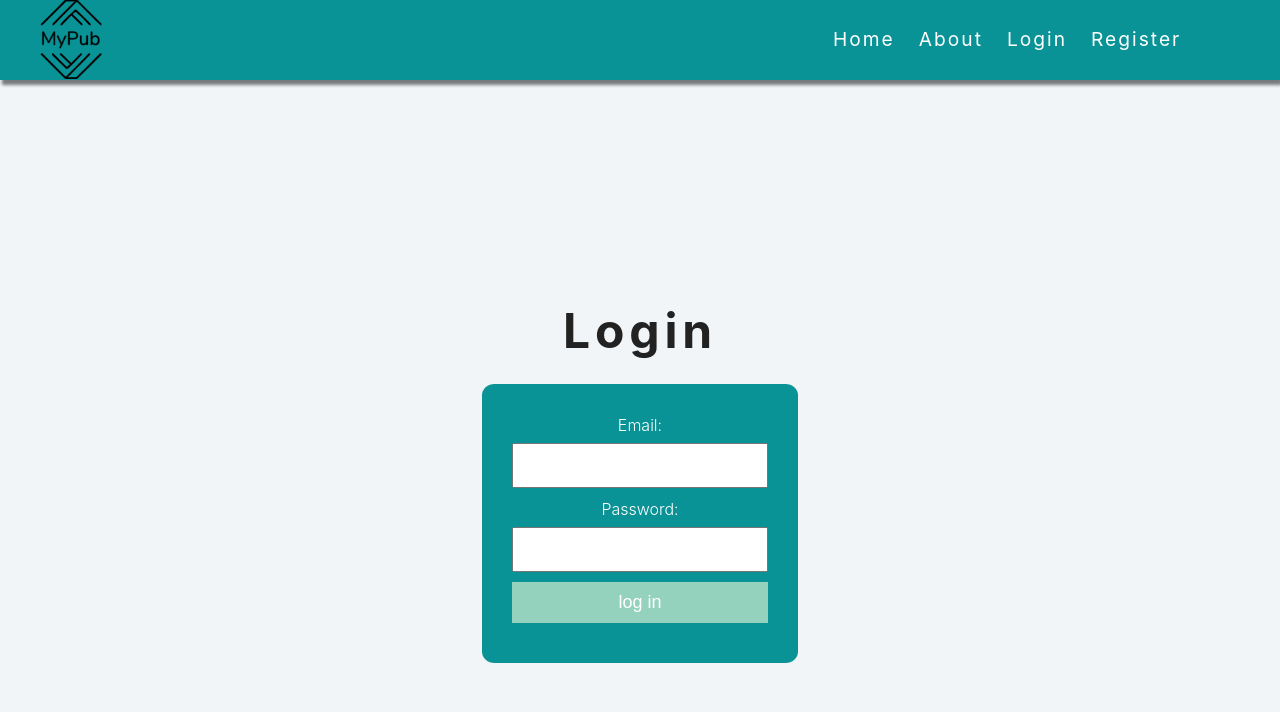
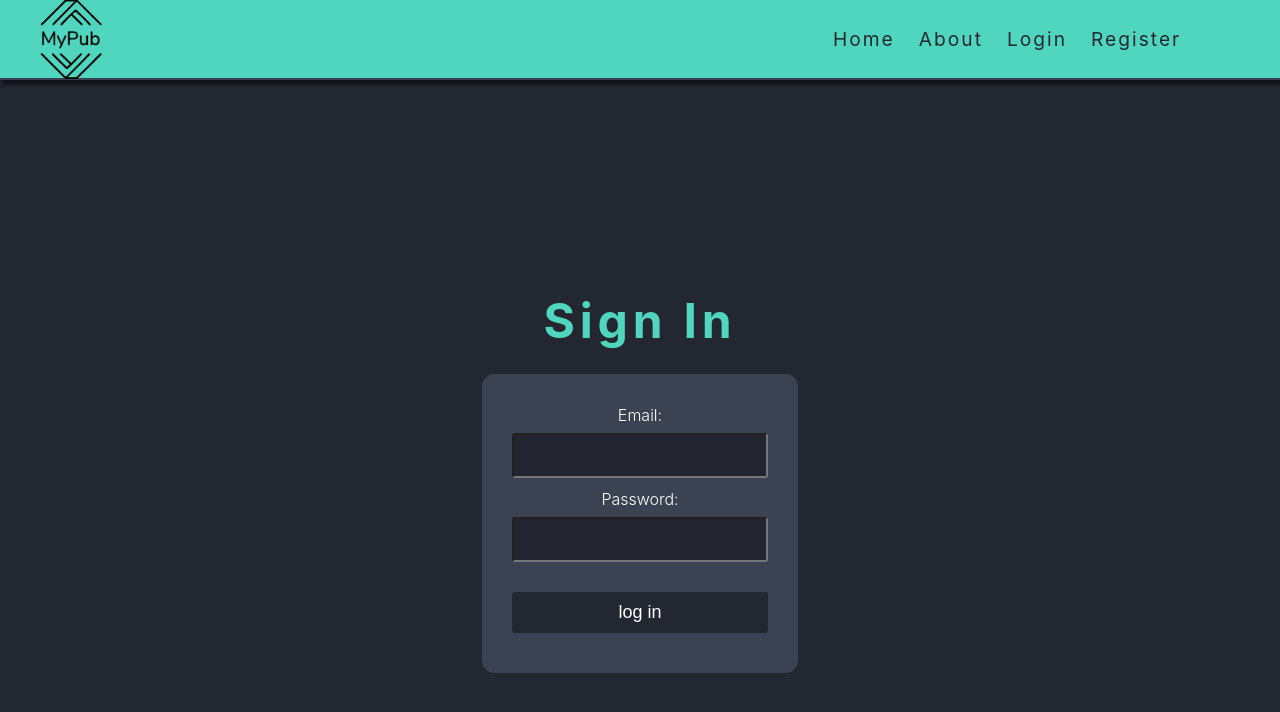
Before and after one commit to Jeff-Derbes/My-Pub, a React (Create React App) app: page /login in a window 1280 px wide. Shown: the top 712 px of the page. Built offline with nearby package versions, Linux system fonts and the light colour scheme; no server answers.

Commit message:
Tweaked some styles

```diff
--- a/src/components/MobileNav.js
+++ b/src/components/MobileNav.js
@@ -11,6 +11,10 @@ const Navbar = () => {
         setActive(!isActive);
     };
 
+    const ToggleNav = () => {
+        setActive('false')
+    }
+
     return (
         <>
             <button className="nav-toggle" onClick={ToggleClass}
@@ -20,16 +24,16 @@ const Navbar = () => {
             <nav className={isActive ? "nav" : "nav hide-nav"}>
                 <ul className="nav__list">
                     <li className={"nav__list"}>
-                        <Link to={"/"} className={"nav__link"}>Home</Link>
-                        <Link to={"/about"} className={"nav__link"}>About</Link>
-                        {!user && <Link to={"/login"} className={"nav__link"}>Login</Link>}
+                        <Link to={"/"} className={"nav__link"} onClick={ToggleNav}>Home</Link>
+                        <Link to={"/about"} className={"nav__link"} onClick={ToggleNav}>About</Link>
+                        {!user && <Link to={"/login"} className={"nav__link"} onClick={ToggleNav}>Login</Link>}
                         {user && (
-                            <Link to={"/"} onClick={logout} className={"nav__link"}>
+                            <Link to={"/"} onClick={logout} className={"nav__link"} onClick={ToggleNav}>
                                 Logout
                             </Link>
                         )}
-                        {!user && <Link to="/signup" className={"nav__link"}>Register</Link>}
-                        {user && <Link to="/favorites" className={"nav__link"}>Favorites</Link>}
+                        {!user && <Link to="/signup" className={"nav__link"} onClick={ToggleNav}>Register</Link>}
+                        {user && <Link to="/favorites" className={"nav__link"} onClick={ToggleNav}>Favorites</Link>}
                     </li>
                 </ul>
             </nav>
--- a/src/index.css
+++ b/src/index.css
@@ -4,16 +4,16 @@ Variables
 ======
 */
 :root {
-    --primaryLightColor: #94d2bd;
-    --primaryColor: #0a9396;
-    --primaryDarkColor: #c02c03;
+    --primaryLightColor: #50d6be;
+    --primaryColor: #3b4252;
+    --primaryDarkColor: #232530;
     --mainWhite: #fff;
     --offWhite: #f7f7f7;
-    --mainBackground: #f1f5f8;
+    --mainBackground: #232731;
     --mainOverlay: rgba(35, 10, 36, 0.4);
     --mainBlack: #222;
-    --mainGrey: #ececec;
-    --darkGrey: #afafaf;
+    --mainGrey: #161b22;
+    --darkGrey: #232530;
     --mainRed: #bd0303;
     --mainTransition: all 0.3s linear;
     --mainSpacing: 0.3rem;
@@ -39,7 +39,7 @@ Global Styles
 body {
     font-family: -apple-system, BlinkMacSystemFont, "Segoe UI", Roboto, Oxygen,
     Ubuntu, Cantarell, "Open Sans", "Helvetica Neue", sans-serif;
-    color: var(--mainBlack);
+    color: var(--mainWhite);
     background: var(--mainBackground);
     line-height: 1.4;
     font-size: 1rem;
@@ -84,7 +84,7 @@ Buttons
 .btn-primary {
     text-transform: uppercase;
     letter-spacing: var(--mainSpacing);
-    color: var(--primaryColor);
+    color: var(--mainWhite);
     border: 2px solid var(--primaryColor);
     padding: 0.45rem 0.8rem;
     display: inline-block;
@@ -96,8 +96,9 @@ Buttons
 }
 
 .btn:hover {
-    background: var(--primaryColor);
-    color: var(--mainWhite);
+    background: var(--primaryLightColor);
+    color: var(--primaryLightColor);
+    border: 1px solid var(--primaryLightColor);
 }
 
 .btn-white {
@@ -118,8 +119,8 @@ Buttons
 }
 
 .btn-primary:hover {
-    background: var(--primaryLightColor);
-    color: var(--primaryColor);
+    background: transparent;
+    color: var(--primaryLightColor);
 }
 
 .btn-block {
@@ -145,7 +146,7 @@ Navbar
 ======
 */
 .navbar {
-    background: var(--primaryColor);
+    background: var(--primaryLightColor);
     height: 5rem;
     display: flex;
     align-items: center;
@@ -177,11 +178,12 @@ Navbar
     font-size: 1.2rem;
     padding: 0.25rem 0.5rem;
     transition: var(--mainTransition);
-    color: white;
+    color: var(--mainBackground);
 }
 
 .nav-links a:hover {
-    color: #f9c74f;
+    transition: all 100ms;
+    border-bottom: 1px solid;
 }
 
 /*Mobile nav*/
@@ -198,7 +200,7 @@ Navbar
     transition: transform 250ms cubic-bezier(0.5, 0, 0.5, 1);
 }
 
-.hide-nav{
+.hide-nav {
     transform: unset;
 }
 
@@ -263,7 +265,7 @@ Navbar
 .hamburger,
 .hamburger::before,
 .hamburger::after {
-    background: var(--mainGrey);
+    background: var(--mainBackground);
     width: 2em;
     height: 3px;
     border-radius: 1em;
@@ -291,18 +293,18 @@ Navbar
     color: #f9c74f;
 }
 
-@media(max-width: 732px){
-    .nav-links{
+@media (max-width: 732px) {
+    .nav-links {
         display: none;
     }
 
-    .hamburger{
+    .hamburger {
         display: block;
     }
 }
 
-@media(min-width: 732px){
-    .nav{
+@media (min-width: 732px) {
+    .nav {
         display: none;
     }
 }
@@ -403,6 +405,7 @@ Cocktail
 
 .cocktail-footer {
     padding: 1.5rem;
+    background-color: var(--mainGrey);
 }
 
 .cocktail-footer h3,
@@ -416,7 +419,7 @@ Cocktail
 }
 
 .cocktail-footer p {
-    color: var(--darkGrey);
+    color: var(--primaryLightColor);
     margin-bottom: 0.5rem;
 }
 
@@ -434,7 +437,7 @@ Form
     width: var(--smallWidth);
     margin: 0 auto;
     max-width: var(--maxWidth);
-    background: var(--mainWhite);
+    background: var(--primaryColor);
     padding: 2rem 2.5rem;
     text-transform: capitalize;
     border-radius: var(--mainBorderRadius);
@@ -446,7 +449,7 @@ Form
     margin-bottom: 1.25rem;
     font-weight: bold;
     letter-spacing: 0.25rem;
-    color: var(--primaryColor);
+    color: var(--mainWhite);
 }
 
 .form-control input {
@@ -455,6 +458,7 @@ Form
     border-color: transparent;
     background: var(--mainBackground);
     border-radius: var(--mainBorderRadius);
+    color: var(--mainWhite);
     padding: 0.5rem;
     font-size: 1.2rem;
 }
@@ -494,7 +498,7 @@ Cocktail
     background: var(--primaryLightColor);
     padding: 0.25rem 0.5rem;
     border-radius: var(--mainBorderRadius);
-    color: var(--primaryColor);
+    color: var(--mainBackground);
 }
 
 .drink-info {
@@ -592,6 +596,11 @@ Cocktail
     justify-content: center;
 }
 
+.login
+h2{
+    color: var(--primaryLightColor);
+}
+
 .login__container {
     display: flex;
     flex-direction: column;
@@ -601,10 +610,21 @@ Cocktail
     border-radius: 4%;
 }
 
+.login__container
+label
+span{
+    color: var(--mainWhite);
+}
+.login__container
+input {
+    color: var(--mainWhite);
+    background-color: var(--primaryDarkColor);
+}
+
 .login span {
     display: block;
     padding-bottom: 7px;
-    color: white;
+    color: var(--primaryLightColor)
 }
 
 .login h2 {
@@ -615,18 +635,28 @@ Cocktail
     padding: 10px;
     font-size: 18px;
     margin-bottom: 10px;
+    border-radius: 3px;
 }
 
 .login__btn {
     padding: 10px;
     font-size: 18px;
     margin-bottom: 10px;
+    margin-top: 20px;
     border: none;
+    color: var(--mainWhite);
+    background-color: var(--mainBackground);
+    cursor: pointer;
+    transition: all 200ms;
+    border-radius: 3px;
+}
 
-    color: white;
-    background-color: var(--primaryLightColor);
-    cursor: pointer;
+.login__btn:hover {
+    color: var(--primaryLightColor);
+    background: transparent;
+    border: 1px solid var(--primaryLightColor);
 }
+
 
 .login__google {
     background-color: #4285f4;
--- a/src/pages/Login.js
+++ b/src/pages/Login.js
@@ -26,7 +26,7 @@ export default function Login() {
 
   return (
     <div className="login ">
-      <h2>Login</h2>
+      <h2>Sign In</h2>
       <form onSubmit={handleSubmit} className="login__container">
         <label>
           <span>Email:</span>
```
